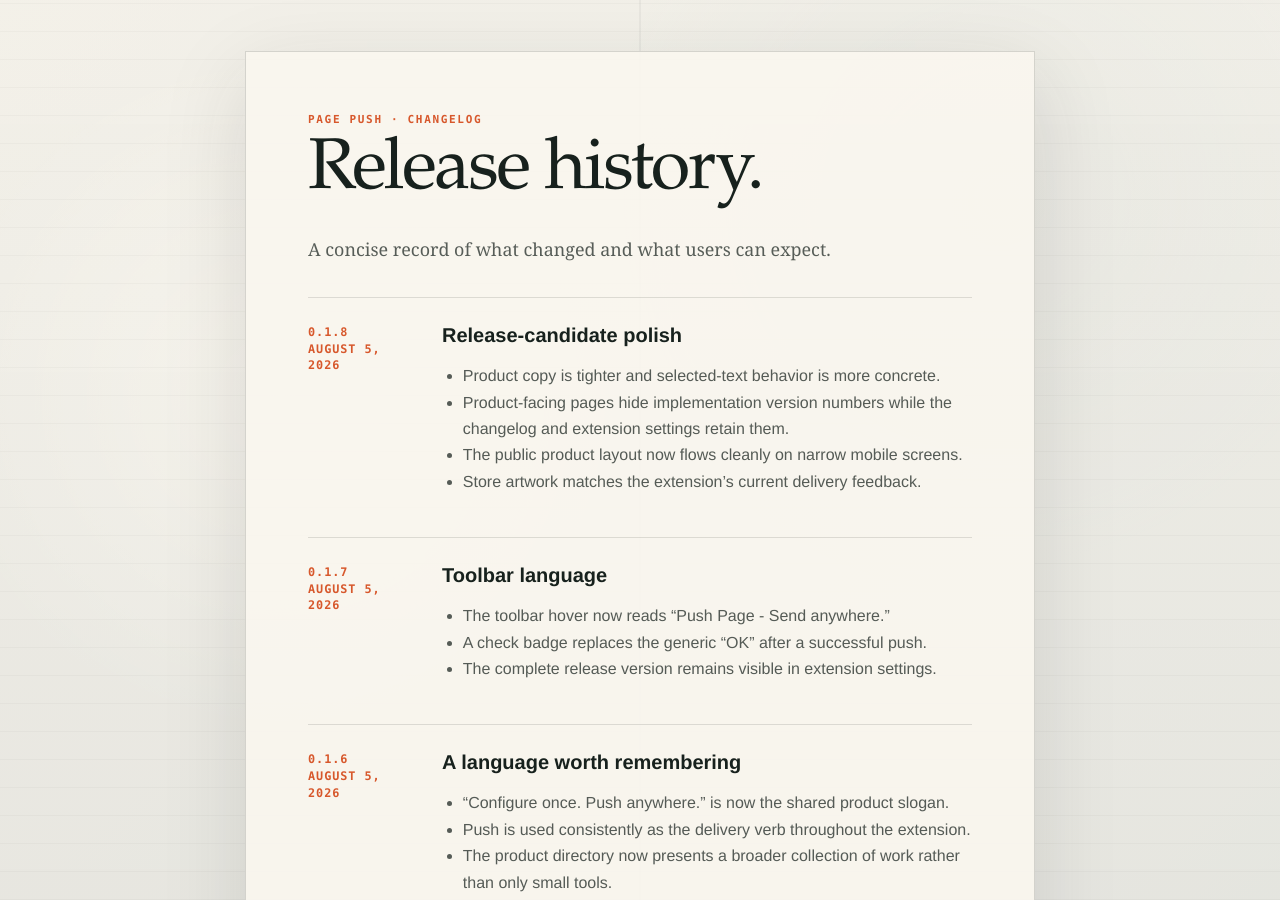
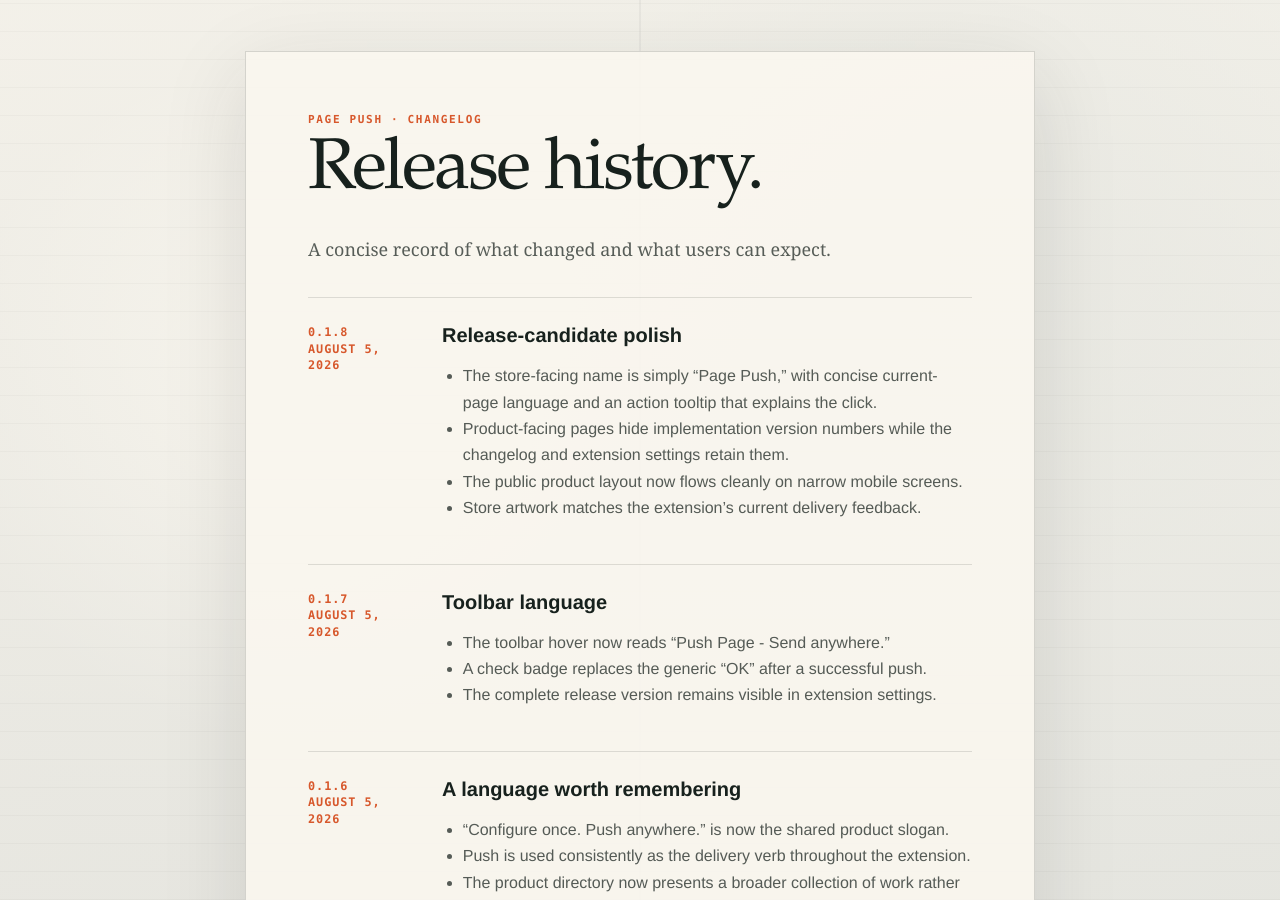
Before and after one commit to krwillxyz/krwillxyz.github.io, a Jekyll site: the page built from products/page-push/changelog/index.md, in a window 1280 px wide and 900 px high. Built offline with Jekyll 4.4.1, drawn with Linux system fonts in a browser that asks for light colours.

Commit message:
Align Page Push site release language

```diff
--- a/products/page-push/changelog/index.md
+++ b/products/page-push/changelog/index.md
@@ -12,7 +12,7 @@ favicon: /assets/products/page-push/icon-0.1.2.png
     <p class="product-kicker">Page Push · Changelog</p>
     <h1>Release history.</h1>
     <p class="document-intro">A concise record of what changed and what users can expect.</p>
-    <section class="document-section version-row"><div class="version-number">0.1.8<br>August 5, 2026</div><div><h2>Release-candidate polish</h2><ul><li>Product copy is tighter and selected-text behavior is more concrete.</li><li>Product-facing pages hide implementation version numbers while the changelog and extension settings retain them.</li><li>The public product layout now flows cleanly on narrow mobile screens.</li><li>Store artwork matches the extension’s current delivery feedback.</li></ul></div></section>
+    <section class="document-section version-row"><div class="version-number">0.1.8<br>August 5, 2026</div><div><h2>Release-candidate polish</h2><ul><li>The store-facing name is simply “Page Push,” with concise current-page language and an action tooltip that explains the click.</li><li>Product-facing pages hide implementation version numbers while the changelog and extension settings retain them.</li><li>The public product layout now flows cleanly on narrow mobile screens.</li><li>Store artwork matches the extension’s current delivery feedback.</li></ul></div></section>
     <section class="document-section version-row"><div class="version-number">0.1.7<br>August 5, 2026</div><div><h2>Toolbar language</h2><ul><li>The toolbar hover now reads “Push Page - Send anywhere.”</li><li>A check badge replaces the generic “OK” after a successful push.</li><li>The complete release version remains visible in extension settings.</li></ul></div></section>
     <section class="document-section version-row"><div class="version-number">0.1.6<br>August 5, 2026</div><div><h2>A language worth remembering</h2><ul><li>“Configure once. Push anywhere.” is now the shared product slogan.</li><li>Push is used consistently as the delivery verb throughout the extension.</li><li>The product directory now presents a broader collection of work rather than only small tools.</li></ul></div></section>
     <section class="document-section version-row"><div class="version-number">0.1.5<br>August 5, 2026</div><div><h2>One-click delivery</h2><ul><li>Clicking the configured toolbar icon now sends the current page directly.</li><li>Compact badges show sending, success, and failure without opening a popup.</li><li>Unsupported browser pages use the browser's muted extension state.</li><li>The full patch version is visible in settings.</li></ul></div></section>
```
Also changed, not shown: products/page-push/index.md (+1 -1 lines).
